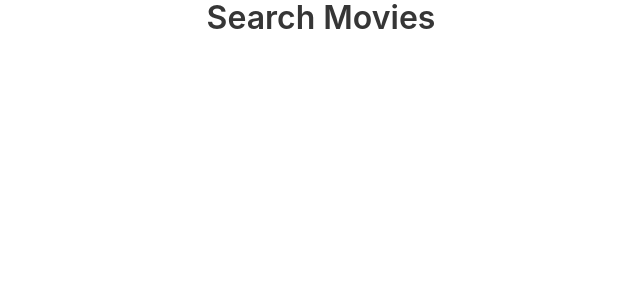
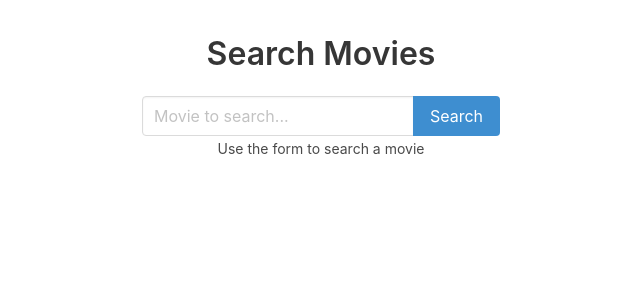
Before and after one commit to eduiglesiash/search-film-online-react, a React (Create React App) app: page / in a window 1280 px wide. Shown: the top 300 px of the page, without its empty margins (319-959 px from the left). Built offline with nearby package versions, Linux system fonts and the light colour scheme.

Commit message:
Componente Form: Control form complete

```diff
--- a/src/App.css
+++ b/src/App.css
@@ -1,28 +1,21 @@
 .App {
-  text-align: center;
+    text-align: center;
+    padding-top: 36px;
 }
 
-.App-logo {
-  animation: App-logo-spin infinite 20s linear;
-  height: 80px;
+.searchForm-wrapper {
+    display: flex;
+    justify-content: center;
 }
 
-.App-header {
-  background-color: #222;
-  height: 150px;
-  padding: 20px;
-  color: white;
+.MoviesList{
+    display: flex;
+    flex-wrap: wrap;
+    justify-content: space-between;
+    padding: 16px;
 }
 
-.App-title {
-  font-size: 1.5em;
+.MoviesList-item{
+    margin-bottom: 24px;
+    width: 32%;
 }
-
-.App-intro {
-  font-size: large;
-}
-
-@keyframes App-logo-spin {
-  from { transform: rotate(0deg); }
-  to { transform: rotate(360deg); }
-}
--- a/src/App.js
+++ b/src/App.js
@@ -1,15 +1,39 @@
-import React, { Component } from 'react';
-import { Title } from "./components/Title";
+import React, {Component} from 'react';
+import {Title} from "./components/Title";
+import {SearchForm} from "./components/SearchForm";
+import {MoviesList} from './components/MoviesList'
 
 import './App.css';
 import 'bulma/css/bulma.css'
 
 class App extends Component {
+
+  state = {
+    results: [],
+    useSearch: false
+  };
+
+  _handleResults = (results) => {
+    this.setState({results, useSearch: true})
+  };
+
+  _renderResult () {
+    return this.state.results.length === 0
+        ? <p>Sorry! Results Not found</p>
+        : <MoviesList movies={this.state.results} />
+  }
+
   render() {
     return (
-      <div className="App">
-        <Title>Search Movies</Title>
-      </div>
+        <div className="App">
+          <Title>Search Movies</Title>
+          <div className={'searchForm-wrapper'}>
+            <SearchForm onResults={this._handleResults}/>
+          </div>
+          {this.state.useSearch
+              ? this._renderResult()
+              : <small>Use the form to search a movie</small>}
+        </div>
     );
   }
 }
--- /dev/null
+++ b/src/components/Movie.js
@@ -0,0 +1,36 @@
+import React, {Component} from 'react'
+import PropTypes from 'prop-types'
+
+
+export class Movie extends Component {
+  static propTypes = {
+    title: PropTypes.string,
+    year: PropTypes.string,
+    poster: PropTypes.string
+  };
+
+
+  render() {
+    const {poster, title, year} = this.props;
+
+    return (
+        <div className="card">
+          <div className="card-image">
+            <figure className="image">
+              <img
+                  src={poster}
+                  alt={title} />
+            </figure>
+          </div>
+          <div className="card-content">
+            <div className="media">
+              <div className="media-content">
+                <p className="title is-4">{title}</p>
+                <p className="subtitle is-6">{year}</p>
+              </div>
+            </div>
+          </div>
+        </div>
+    )
+  }
+}
--- /dev/null
+++ b/src/components/MoviesList.js
@@ -0,0 +1,30 @@
+import React, {Component} from 'react'
+import PropTypes from 'prop-types'
+import {Movie} from './Movie'
+
+
+export class MoviesList extends Component {
+  static propTypes = {
+    movies: PropTypes.array
+  }
+
+  render() {
+    const {movies} = this.props;
+    return (
+        <div className={'MoviesList'}>
+          {
+            movies.map(movie => {
+              return (
+                  <div key={movie.imdbID} className={'MoviesList-item'}>
+                    <Movie
+                        title={movie.Title}
+                        year={movie.Year}
+                        poster={movie.Poster}/>
+                  </div>
+              )
+            })
+          }
+        </div>
+    )
+  }
+}
--- /dev/null
+++ b/src/components/SearchForm.js
@@ -0,0 +1,50 @@
+import React, {Component} from 'react';
+
+const API_KEY = '1350c2d7';
+
+
+export class SearchForm extends Component {
+
+  state = {
+    inputMovie: ''
+  };
+
+  _handleChange = (e) => {
+    this.setState({inputMovie: e.target.value})
+  };
+
+  _handleSubmit = (e) => {
+    e.preventDefault();
+
+    const { inputMovie } = this.state;
+    fetch(`http://www.omdbapi.com/?apikey=${API_KEY}&s=${inputMovie}`)
+        .then(res => res.json())
+        .then(results => {
+          const { Search = [], totalResults='0'} = results;
+          console.log({Search, totalResults});
+          this.props.onResults(Search)
+        })
+  }
+
+  ;
+
+  render() {
+    return (
+        <form onSubmit={this._handleSubmit}>
+          <div className={'field has-addons'}>
+            <div className={'control'}>
+              <input
+                  type="text"
+                  className={'input'}
+                  placeholder={'Movie to search...'}
+                  onChange={this._handleChange}
+              />
+            </div>
+            <div className={'control'}>
+              <button className={'button is-info'}> Search</button>
+            </div>
+          </div>
+        </form>
+    )
+  }
+}
--- a/src/components/Title.js
+++ b/src/components/Title.js
@@ -2,7 +2,7 @@ import React from 'react';
 
 export const Title = ({children}) => (
     <h1 className="title"> {children} </h1>
-)
+);
 
 
 // <Title title="Search Movies"/>
```
